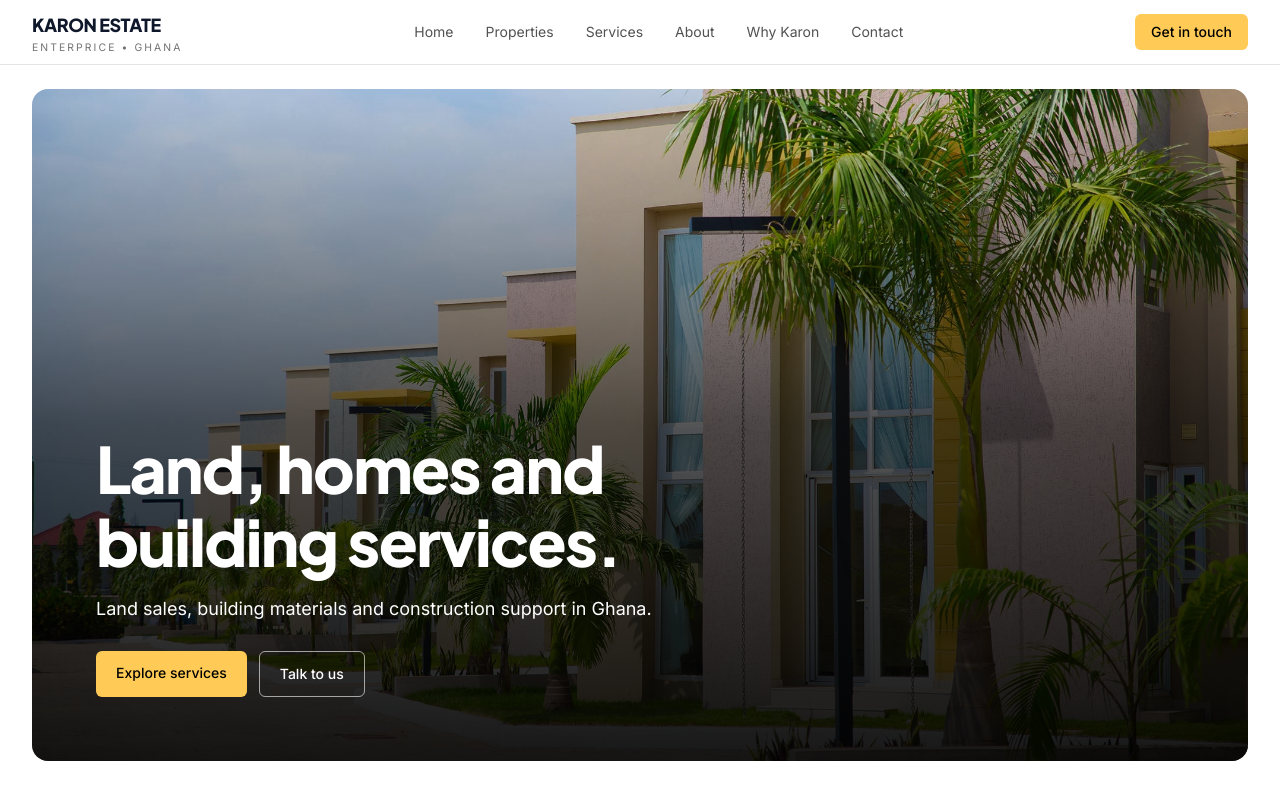
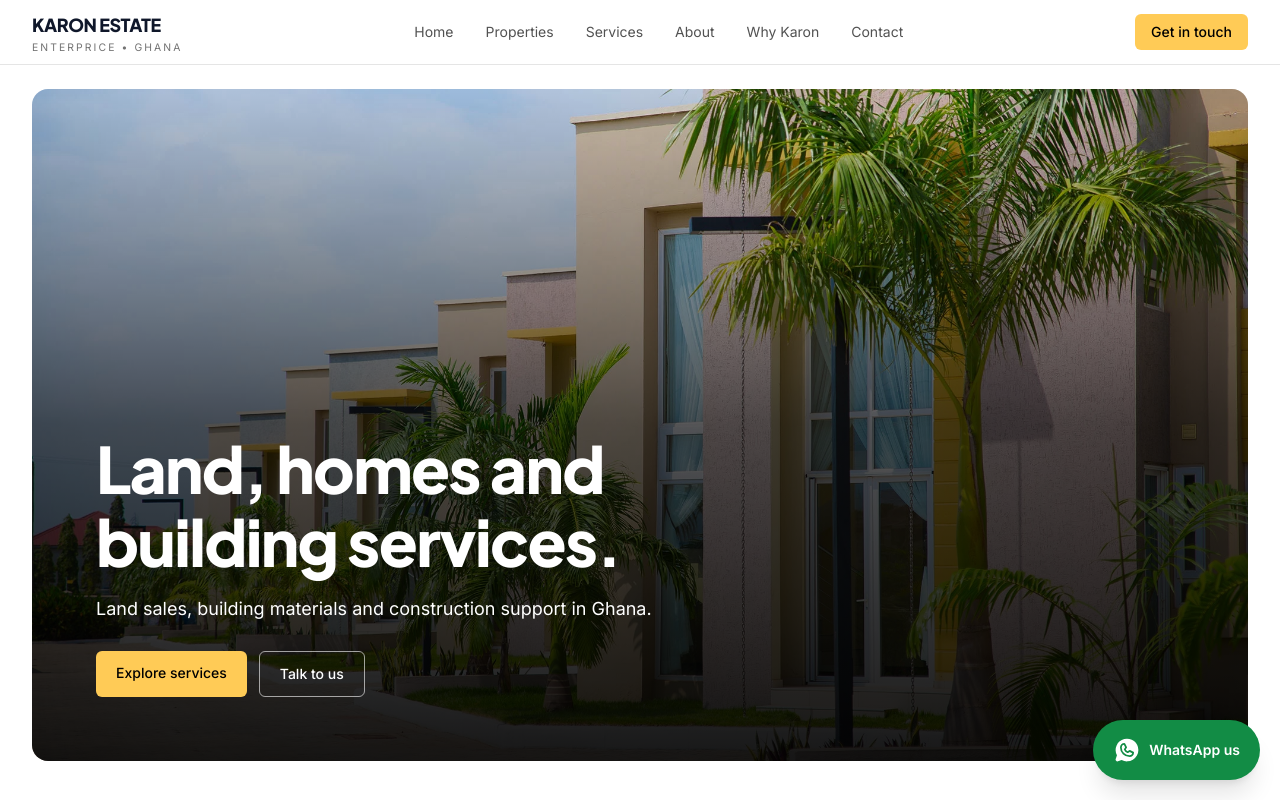
Before and after one commit to aaronkossam/estate-website, a React (Vite) app: page / in a window 1280 px wide. Shown: the top 800 px of the page. Built offline with nearby package versions, Linux system fonts and the light colour scheme.

Commit message:
Activate floating WhatsApp contact button

```diff
--- a/src/components/WhatsAppChat.jsx
+++ b/src/components/WhatsAppChat.jsx
@@ -7,7 +7,7 @@ export default function WhatsAppChat() {
   return (
     <a href={`https://wa.me/${contact.whatsapp}?text=${message}`} target="_blank" rel="noopener noreferrer" aria-label="Chat with Karon Estate Enterprice on WhatsApp (opens in a new tab)" className="fixed bottom-[max(1.25rem,env(safe-area-inset-bottom))] right-5 z-50 inline-flex min-h-14 min-w-14 items-center justify-center gap-2 rounded-full bg-[#128c45] p-4 text-white shadow-xl transition hover:bg-[#0d7137] focus-visible:outline-green-800 sm:px-5">
       <WhatsappLogo size={28} weight="fill" aria-hidden="true" />
-      <span className="hidden text-sm font-semibold sm:inline">Chat with us</span>
+      <span className="hidden text-sm font-semibold sm:inline">WhatsApp us</span>
     </a>
   );
 }
--- a/src/data.js
+++ b/src/data.js
@@ -10,8 +10,8 @@ export const brand = {
 export const contact = {
   email: "makonadu1997@gmail.com",
   phone: "",
-  // International WhatsApp digits, without + or spaces; awaiting number confirmation.
-  whatsapp: "",
+  // Ghana country code + supplied local number, with the leading trunk zero removed.
+  whatsapp: "2335041794250",
 };
 
 export const navLinks = [
```
